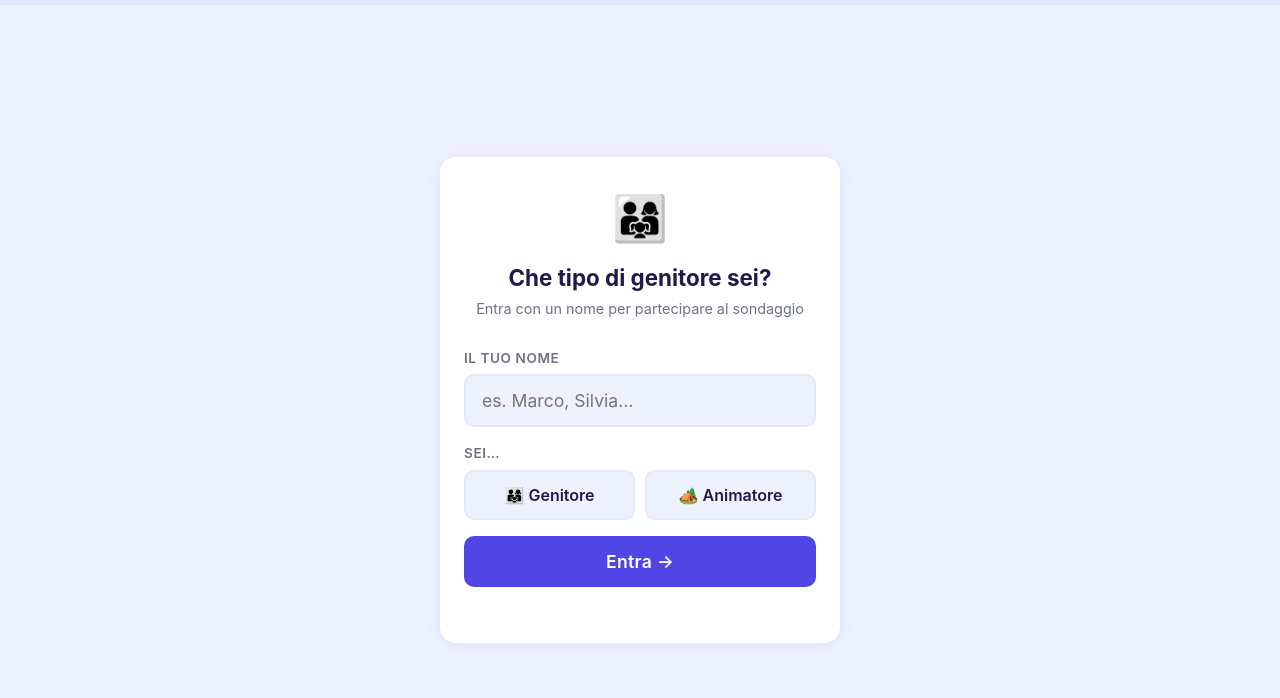
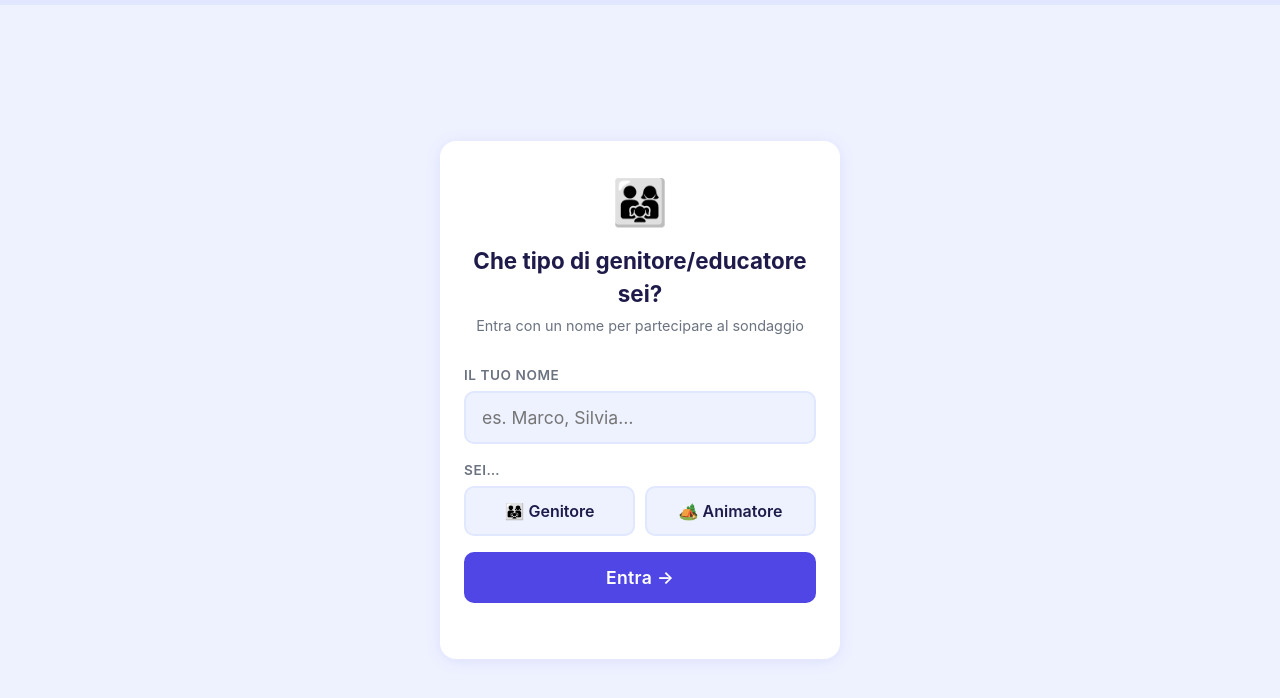
Before and after one commit to mcasetta/sondaggio, a website: page public/index.html in a window 1280 px wide. Drawn offline with nearby package versions, Linux system fonts and the light colour scheme; no server answers.

Commit message:
fix: titolo pagina login aggiornato a genitore/educatore
Co-Authored-By: Claude Sonnet 4.6 <noreply@anthropic.com>

```diff
--- a/public/index.html
+++ b/public/index.html
@@ -17,7 +17,7 @@
 <div id="screen-join" class="join-screen">
   <div class="card join-card">
     <div class="join-logo">👨‍👩‍👧</div>
-    <h1 class="join-title">Che tipo di genitore sei?</h1>
+    <h1 class="join-title">Che tipo di genitore/educatore sei?</h1>
     <p class="join-subtitle">Entra con un nome per partecipare al sondaggio</p>
 
     <div class="form-group">
```
